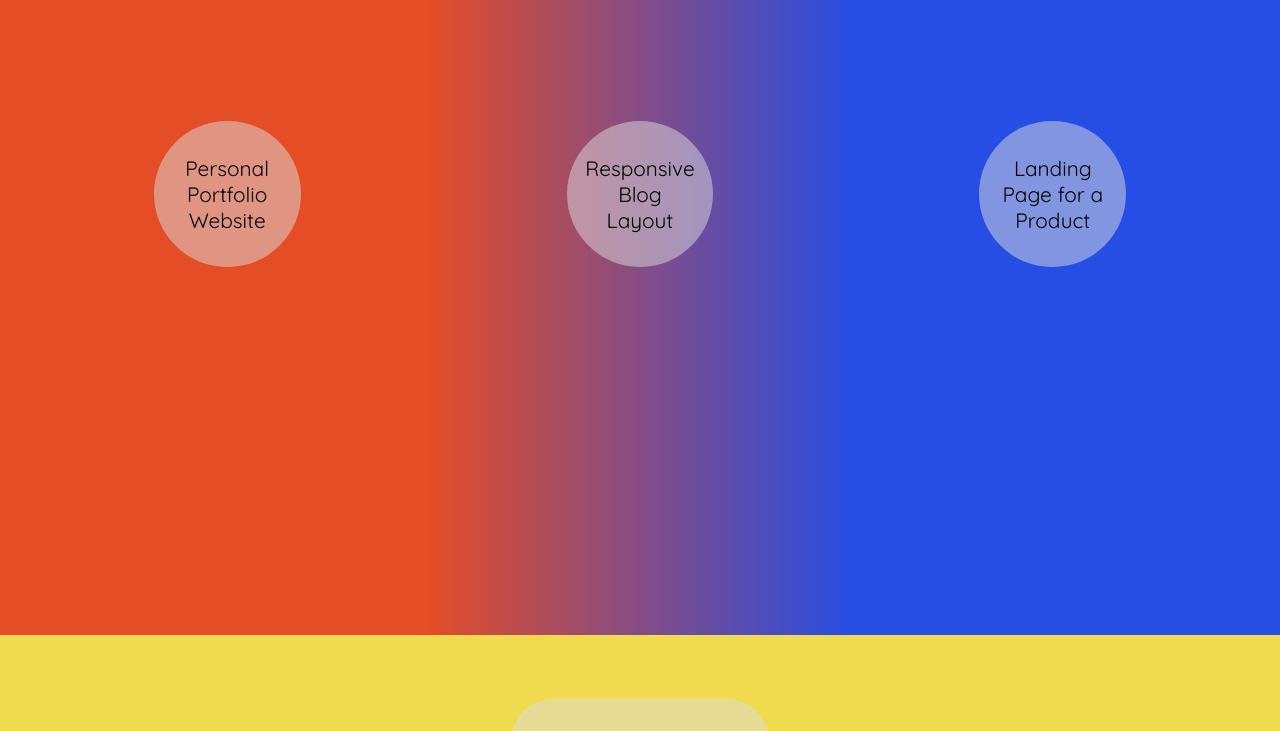
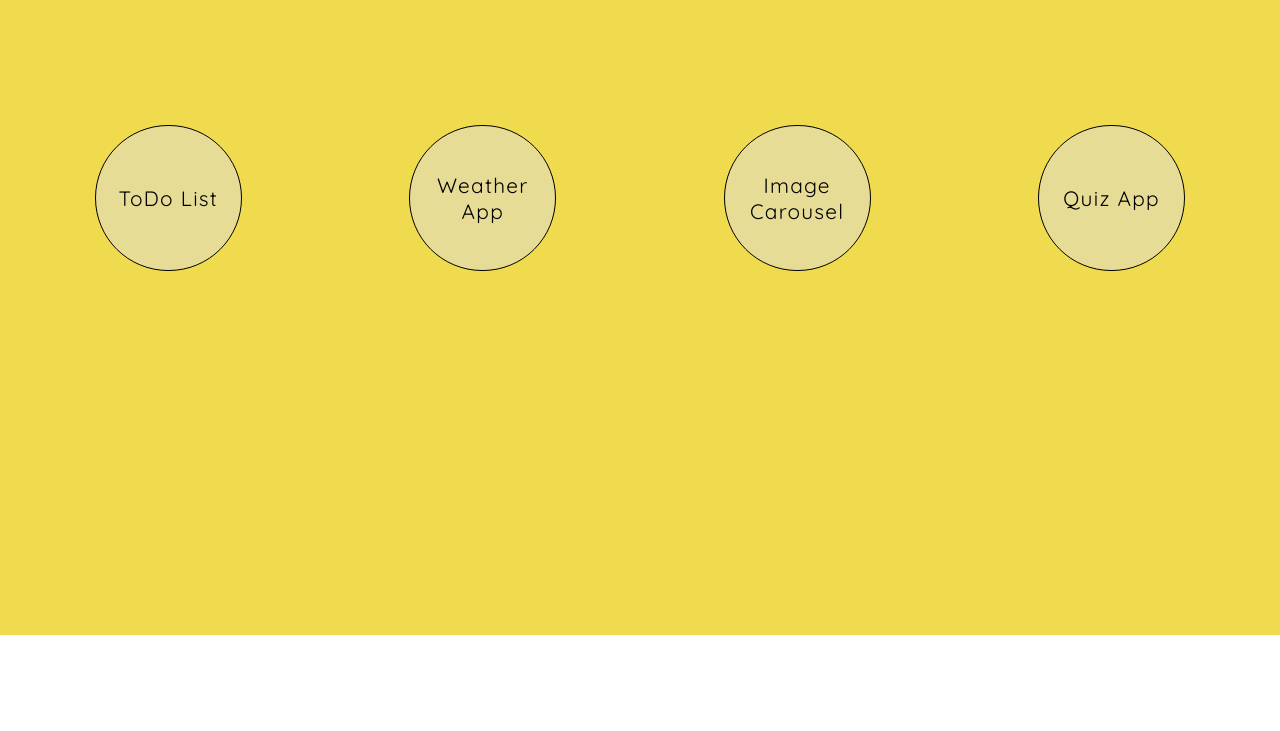
Before and after one commit to cinekfarmer/small_projects, a plain HTML site: page index.html in a window 1280 px wide. Shown: the part 165-896 px from the top of the page. After the commit the page ends 800 px from the top, so only its background shows below. Drawn offline with Linux system fonts and the light colour scheme.

Commit message:
Finished hub.
Deleted section HTML&CSS
Styled one project button and correted general design a bit

```diff
--- a/hub-style.css
+++ b/hub-style.css
@@ -6,11 +6,7 @@
 body {
     font-size: 1.3em;
     font-family: "Quicksand", sans-serif;
-}
-
-.sections {
-    min-height: 100svh;
-    padding: 1em;
+    letter-spacing: .06em;
 }
 
 .section__header {
@@ -22,6 +18,7 @@ body {
 
 .section__title, .section__project {
     background-color: rgba(221, 221, 221,50%);
+    border: solid .05em black;
 }
 
 .section__title {
@@ -34,8 +31,8 @@ body {
     display: grid;
     justify-items: center;
     margin: 8rem 2rem;
-    gap: 4rem;
-    grid-template-columns: repeat(auto-fit, minmax(10em, 1fr));
+    gap: 4em;
+    grid-template-columns: repeat(auto-fit, minmax(8em, 1fr));
 }
 
 .section__project {
@@ -43,16 +40,29 @@ body {
     align-items: center;
     justify-content: center;
     text-align: center;
+    color: black;
+    text-decoration: none;
     padding: 1em;
     height: 7.05em;
     width: 7.05em;
     border-radius: 50%;
 }
 
-.section__html-css {
-    background-image: linear-gradient(to right, #e44d26, #e44d26, #264de4, #264de4);
+.section__js {
+    min-height: 100svh;
+    padding: 1em;
+    background-color: #f0db4f;
 }
 
-.section__js {
-    background-color: #f0db4f;
+.project_1 {
+    color: black;
+    transition: all .4s ease;
 }
+
+.project_1:hover {
+    background-color: black;
+    color: rebeccapurple;
+    box-shadow: 0 0 1.5em 1em rebeccapurple;
+}
+
+/* https://dev.to/kiranrajvjd/12-simple-button-hover-animation-using-css-1ff1 */
--- a/index.html
+++ b/index.html
@@ -15,26 +15,15 @@
 </head>
 <body>
     <main>
-        <section class="sections section__html-css">
-            <header class="section__header">
-                <h1 class="section__title">HTML5</h1>
-                <h1 class="section__title">CSS3</h1>
-            </header>
-            <article class="section__projects">
-                <div class="section__project">Personal Portfolio Website</div>
-                <div class="section__project">Responsive Blog Layout</div>
-                <div class="section__project">Landing Page for a Product</div>
-            </article>
-        </section>
-        <section class="sections section__js">
+        <section class="section__js">
             <header class="section__header">
                 <h1 class="section__title">JavaScript</h1>
             </header>
             <article class="section__projects">
-                <div class="section__project">ToDo List</div>
-                <div class="section__project">Weather App</div>
-                <div class="section__project">Image Carousel</div>
-                <div class="section__project">Quiz App</div>
+                <a href="#" class="section__project project_1">ToDo List</a>
+                <a href="#" class="section__project">Weather App</a>
+                <a href="#" class="section__project">Image Carousel</a>
+                <a href="#" class="section__project">Quiz App</a>
             </article>
         </section>
     </main>
```
